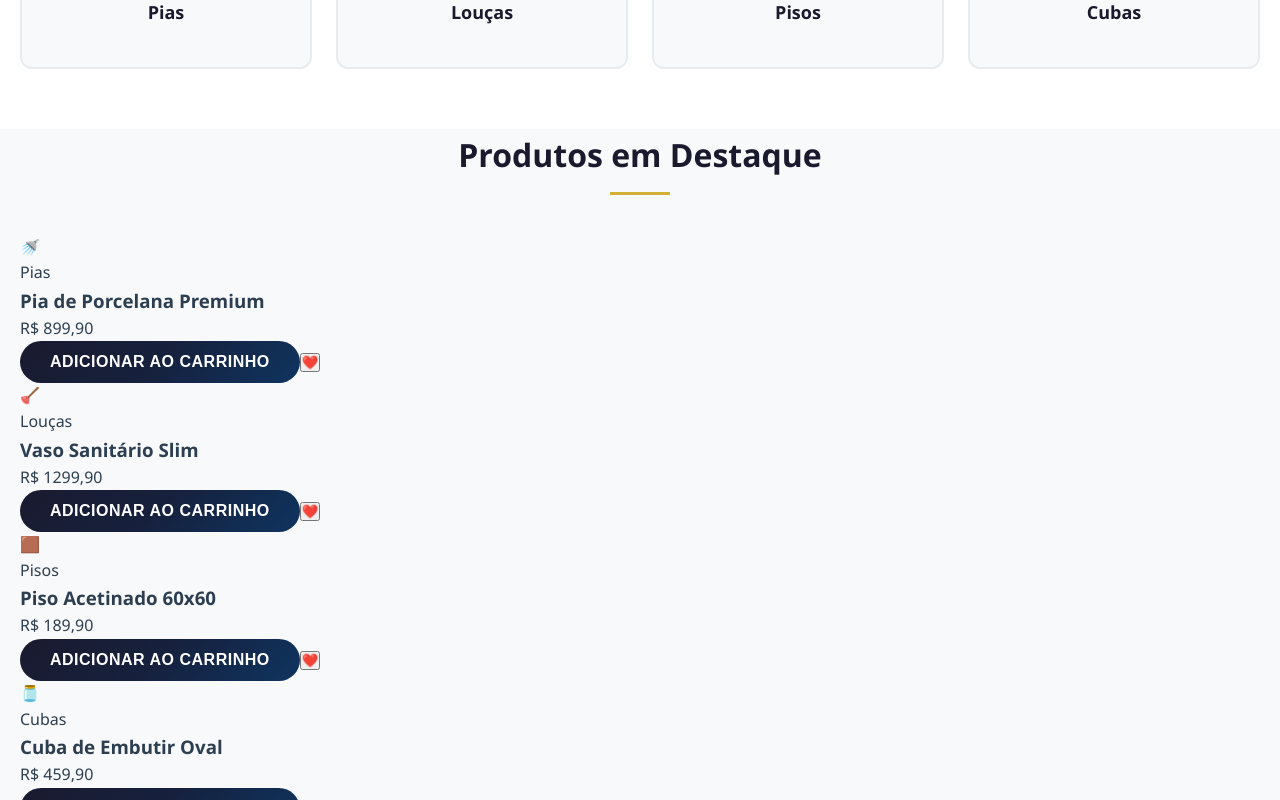
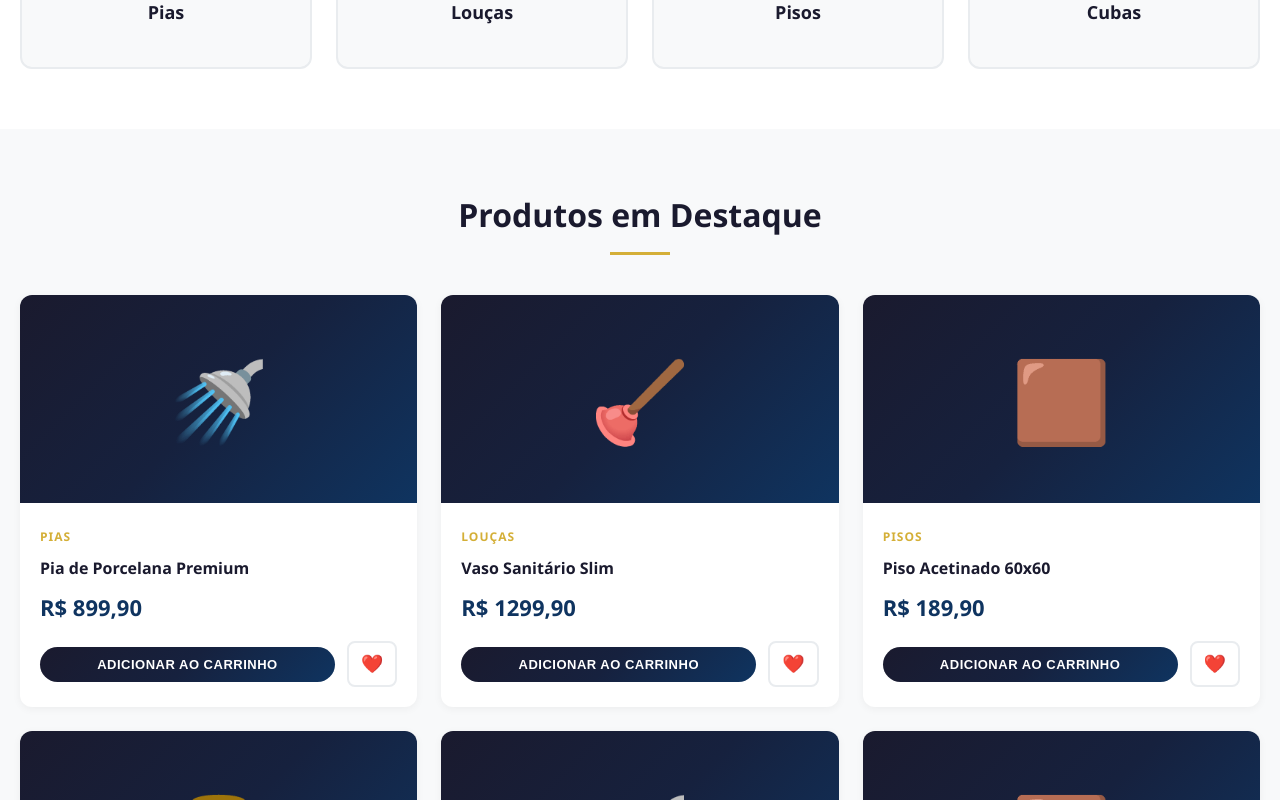
Before and after one commit to BrunoDev111/Loja-de-ceramica, a React (Vite) app: page / in a window 1280 px wide. Shown: the part 960-1760 px from the top of the page. Built offline with nearby package versions, Linux system fonts and the light colour scheme.

Commit message:
css produtos

```diff
--- a/src/css/components.css
+++ b/src/css/components.css
@@ -167,3 +167,87 @@
     font-weight: 600;
     color: var(--primary);
 }
+/* ========== FEATURED PRODUCTS ========== */
+.featured-products {
+    padding: 60px 0;
+    background: var(--light);
+}
+
+.products-grid {
+    display: grid;
+    grid-template-columns: repeat(3, 1fr);
+    gap: 24px;
+}
+
+.product-card {
+    background: var(--white);
+    border-radius: var(--radius-md);
+    overflow: hidden;
+    box-shadow: var(--shadow-sm);
+    transition: var(--transition);
+}
+
+.product-card:hover {
+    transform: translateY(-4px);
+    box-shadow: var(--shadow-lg);
+}
+
+.product-image {
+    background: var(--gradient-primary);
+    font-size: 80px;
+    text-align: center;
+    padding: 40px 0;
+}
+
+.product-info {
+    padding: 20px;
+}
+
+.product-category {
+    font-size: 12px;
+    font-weight: 600;
+    color: var(--gold);
+    text-transform: uppercase;
+    letter-spacing: 1px;
+}
+
+.product-name {
+    font-size: 16px;
+    font-weight: 600;
+    color: var(--primary);
+    margin: 8px 0;
+}
+
+.product-price {
+    font-size: 22px;
+    font-weight: 700;
+    color: var(--accent);
+    margin-bottom: 16px;
+}
+
+.product-actions {
+    display: flex;
+    align-items: center;
+    gap: 12px;
+}
+
+.product-actions .btn {
+    flex: 1;
+    font-size: 13px;
+    padding: 10px 16px;
+}
+
+.btn-fav {
+    background: none;
+    border: 2px solid var(--light-gray);
+    border-radius: var(--radius-sm);
+    padding: 10px 12px;
+    cursor: pointer;
+    font-size: 18px;
+    transition: var(--transition);
+}
+
+.btn-fav:hover {
+    border-color: var(--danger);
+    background: #fff0f0;
+}
```
